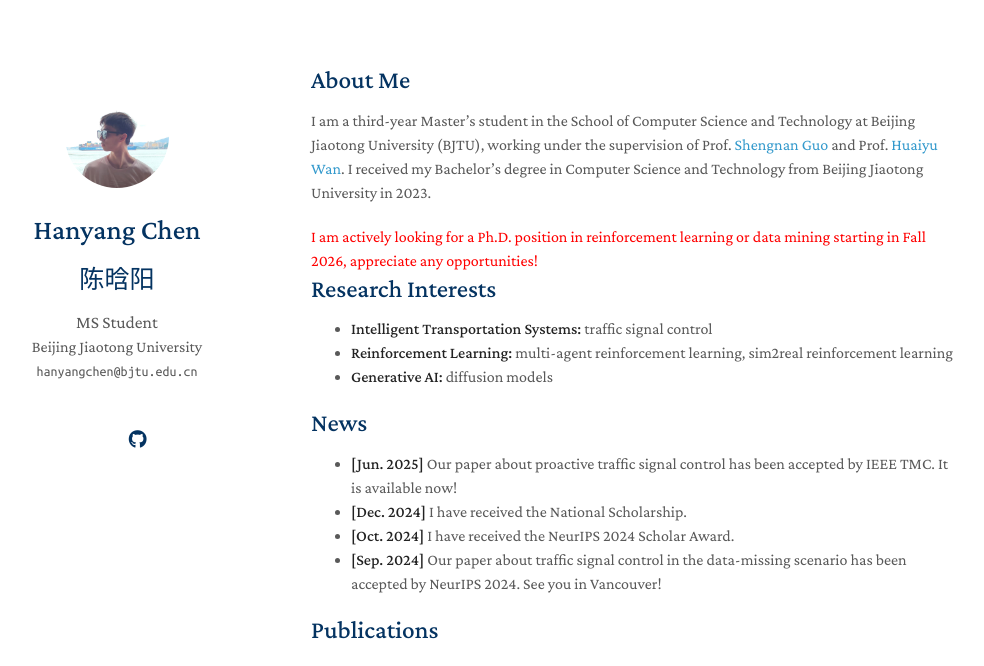
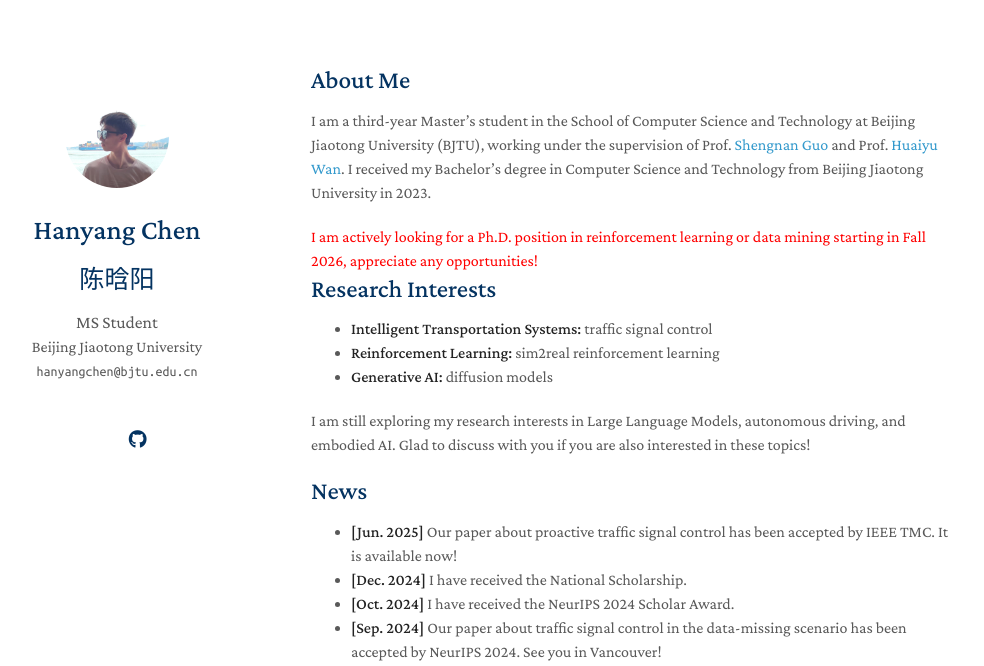
Before and after one commit to hanyang-chen/hanyang-chen.github.io, a Jekyll site: the page built from index.md, in a window 1280 px wide and 900 px high, cut to the strip 0-666 px from the top of the window. Shown: the whole strip, without its empty margins (159-1143 px from the left). Built offline with Jekyll 4.4.1, drawn with Linux system fonts in a browser that asks for light colours; a style sheet for code colours, icons or effects is not loaded; our own code applies the rules of GitHub Pages for plain Markdown files.

Commit message:
update index.

```diff
--- a/index.md
+++ b/index.md
@@ -11,8 +11,10 @@
 ## Research Interests
 
 - **Intelligent Transportation Systems:** traffic signal control
-- **Reinforcement Learning:** multi-agent reinforcement learning, sim2real reinforcement learning
+- **Reinforcement Learning:** sim2real reinforcement learning
 - **Generative AI:** diffusion models
+
+I am still exploring my research interests in Large Language Models, autonomous driving, and embodied AI. Glad to discuss with you if you are also interested in these topics!
 
 ## News
 
```
